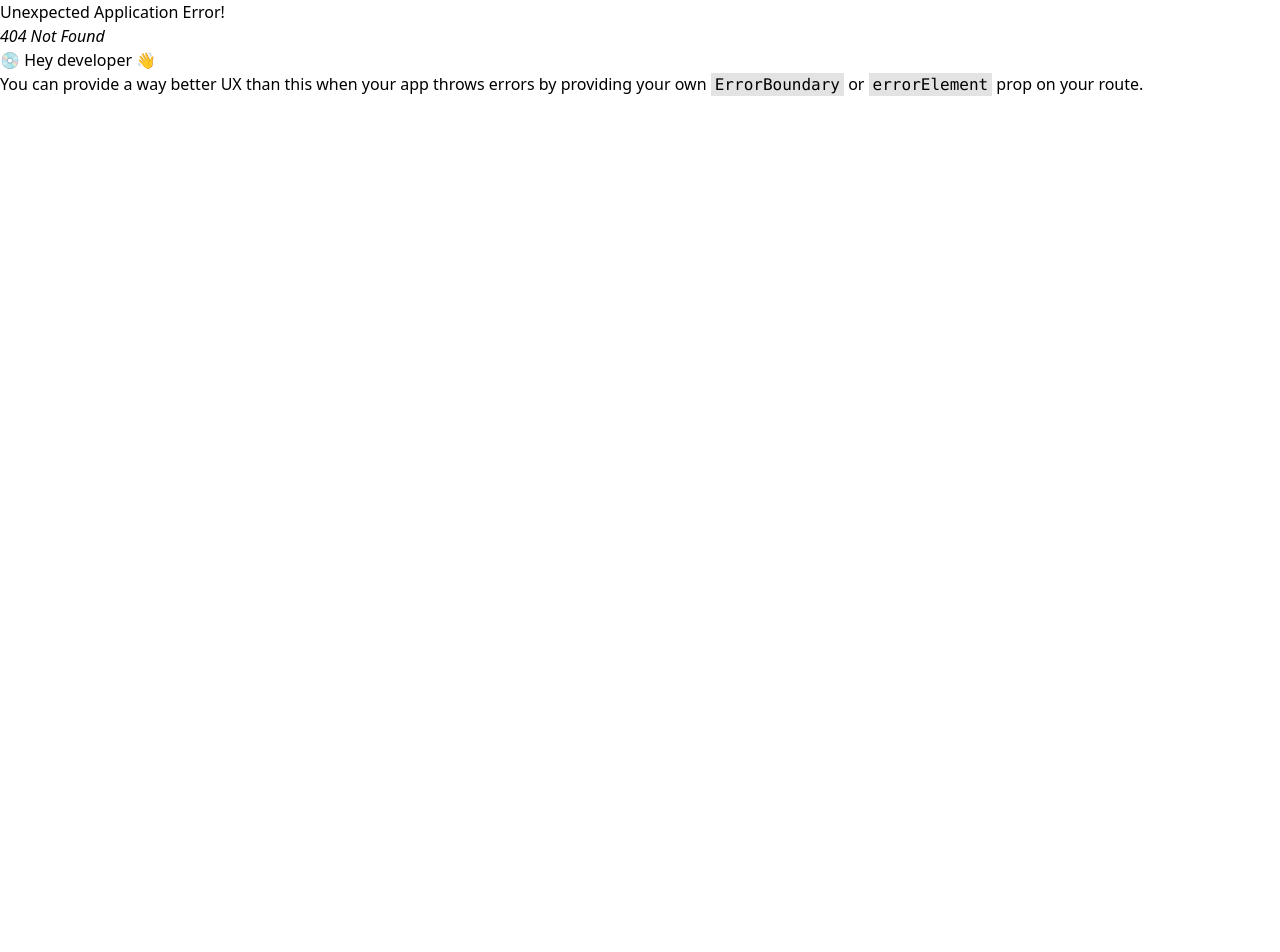
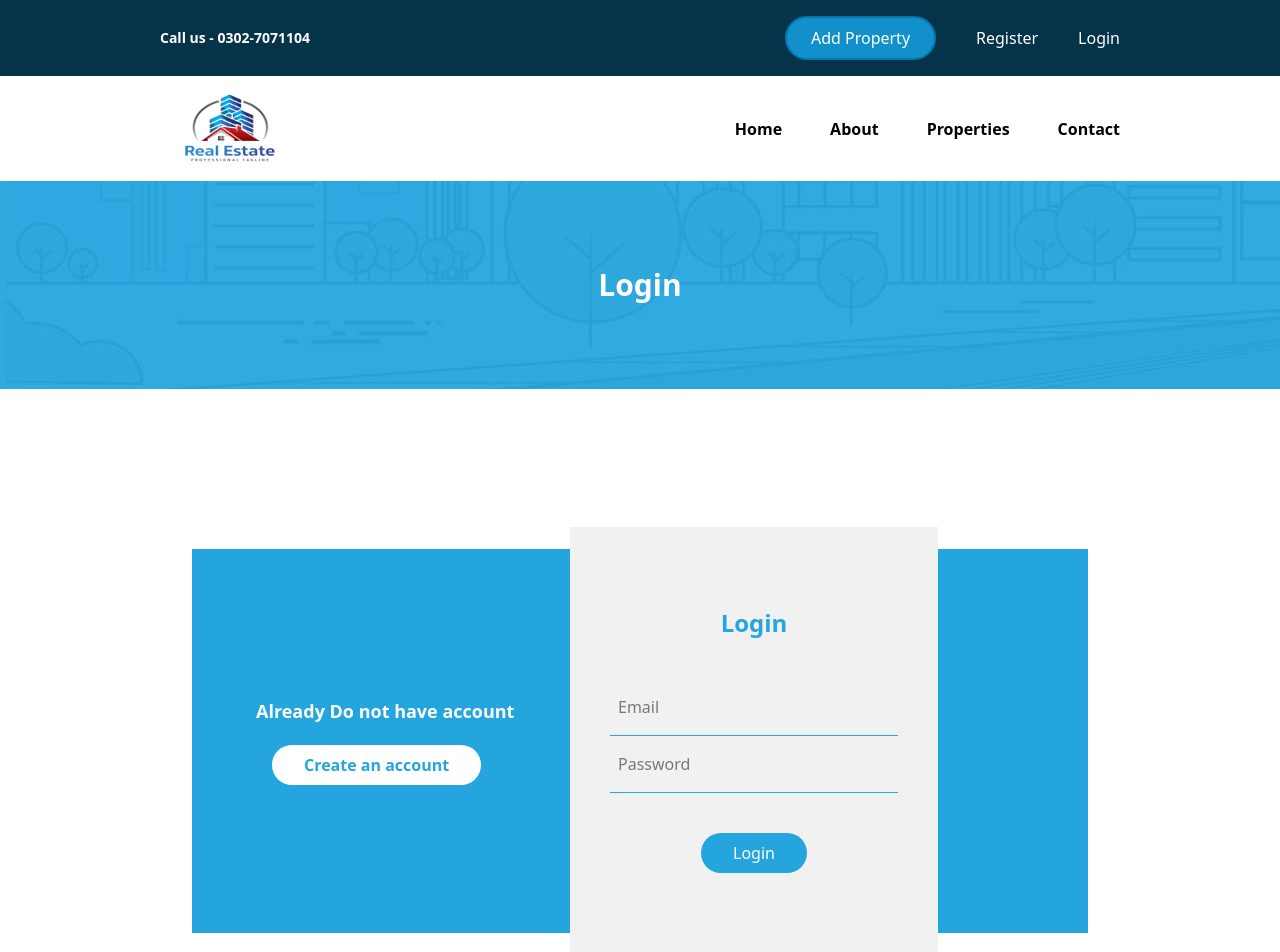
Before and after one commit to MalikAhsan123/real-estate-app, a React (Vite) app in the folder real-estate/: page /login in a window 1280 px wide. Before the commit this address had no page. Shown: the top 952 px of the page. Before the commit the page ends 800 px from the top, so only its background shows below. Built offline with nearby package versions, Linux system fonts and the light colour scheme.

Commit message:
adding login form

```diff
--- /dev/null
+++ b/real-estate/src/components/form/Form.jsx
@@ -0,0 +1,96 @@
+import React from "react";
+import breadCrumb from "./assets/breadcrumb.jpg";
+import { Link } from "react-router-dom";
+const Form = ({ isLogin }) => {
+  return (
+    <>
+      <div className="overflow-x-hidden">
+        <div
+          className="w-screen h-52 flex justify-center items-center"
+          style={{ backgroundImage: `url(${breadCrumb})` }}
+        >
+          <div className="text-white text-3xl font-bold">{isLogin ? "Login" : "Register"}</div>
+        </div>
+        <div className="w-full py-40 flex justify-center items-center relative ">
+          <div className={`absolute  ${isLogin ? "top-[138px]" : "top-[77px]"} left-[570px] bg-[#F1F1F1] px-10 py-20`} >
+            <form
+              action=""
+              className="flex justify-center items-center flex-col"
+            >
+              <div className="text-2xl font-bold text-[#25A5DE] mb-10">
+                {isLogin ? "Login" : "Register"}
+              </div>
+              {!isLogin && (
+                <>
+                  <div>
+                    <input
+                      type="text"
+                      name="name"
+                      placeholder="Name"
+                      required
+                      minLength={3}
+                      className="w-2xs px-2 py-4 outline-0 border-b-[1px] border-b-[#25A5DE]"
+                    />
+                  </div>
+                  <div>
+                    <input
+                      type="text"
+                      name="lastName"
+                      placeholder="Last name"
+                      required
+                      minLength={3}
+                      className="w-2xs px-2 py-4 outline-0 border-b-[1px] border-b-[#25A5DE]"
+                    />
+                  </div>
+                </>
+              )}
+
+              <div>
+                <input
+                  type="email"
+                  name="email"
+                  placeholder="Email"
+                  required
+                  className="w-2xs px-2 py-4 outline-0 border-b-[1px] border-b-[#25A5DE]"
+                />
+              </div>
+              <div>
+                <input
+                  type="text"
+                  name="password"
+                  placeholder="Password"
+                  required
+                  minLength={5}
+                  className="w-2xs px-2 py-4 outline-0 border-b-[1px] border-b-[#25A5DE]"
+                />
+              </div>
+              <button
+                type="submit"
+                className="bg-[#25A5DE] text-white py-2 px-8 rounded-full mt-10 cursor-pointer hover:bg-black"
+              >
+                {isLogin ? "Login" : "Create an account"}
+              </button>
+            </form>
+          </div>
+          <div className="bg-[#25A5DE] w-[70%] h-96 flex justify-center flex-col space-y-5">
+            <div className="text-white text-lg font-bold  pl-16">
+              {isLogin ? "Already Do not have account" : 'Already have an account?'}
+            </div>
+            <div className={`${isLogin ? "pl-20" : 'pl-28'}`}>
+              <Link to={`${isLogin ? "/register" : "/login"}`}>
+                <button
+                  type="submit"
+                  className="bg-white text-[#25A5DE] py-2 px-8 font-bold rounded-full cursor-pointer hover:bg-black hover:text-white"
+                >
+                  {isLogin ? "Create an account" : "Login"}
+                </button>
+              </Link>
+            </div>
+          </div>
+        </div>
+      </div>
+    </>
+  );
+};
+
+export default Form;
--- a/real-estate/src/components/navbar/Navbar.jsx
+++ b/real-estate/src/components/navbar/Navbar.jsx
@@ -10,12 +10,12 @@ const Navbar = () => {
           <button className="bg-[#1290cb] px-6 py-2 rounded-3xl cursor-pointer hover:bg-black border-2 border-[#0776aa]">
             Add Property
           </button>
-          <a to="/Register" className="hover:text-[#0776aa] cursor-pointer ">
+          <Link to="/register" className="hover:text-[#0776aa] cursor-pointer ">
             Register
-          </a>
-          <a to="/login" className="hover:text-[#0776aa] cursor-pointer">
+          </Link>
+          <Link to="/login" className="hover:text-[#0776aa] cursor-pointer">
             Login
-          </a>
+          </Link>
         </div>
       </div>
       <div className="flex justify-between items-center bg-white px-40" >
--- a/real-estate/src/main.jsx
+++ b/real-estate/src/main.jsx
@@ -6,6 +6,7 @@ import Home from './modules/home/Home.jsx';
 import About from './modules/about/About.jsx';
 import Properties from './modules/properties/Properties.jsx';
 import Contact from './modules/conatct/Contact.jsx';
+import Form from './components/form/Form.jsx';
 import { createBrowserRouter, createRoutesFromElements, Route, RouterProvider } from 'react-router-dom'
 
 const router = createBrowserRouter(
@@ -15,6 +16,8 @@ const router = createBrowserRouter(
       <Route path='about' element = {<About />} />
       <Route path='properties' element = {<Properties />} />
       <Route path='contact' element = {<Contact />} />
+      <Route path='register' element = {<Form isLogin = {false} />} />
+      <Route path='login' element = {<Form isLogin = {true} />} />
     </Route>
   )
 )
--- a/real-estate/src/modules/home/Home.jsx
+++ b/real-estate/src/modules/home/Home.jsx
@@ -4,7 +4,6 @@ import HomeBg from "./assetes/homeBg.jpg";
 const Home = () => {
   return (
     <>
-
       <div
         style={{ backgroundImage: `url(${HomeBg})` }}
         className="w-full h-[600px] bg-cover bg-center bg-no-repeat flex items-center"
@@ -14,11 +13,10 @@ const Home = () => {
             <h1 className="text-5xl font-bold">Desvila De Villa</h1>
           </div>
           <div className="text-2xl">24 North Street, California, USA</div>
-          <div >3520 sqrft, 5 Bed, 3 Bath, 2 Brage</div>
+          <div>3520 sqrft, 5 Bed, 3 Bath, 2 Brage</div>
           <div className="text-3xl">For Sale $54,000</div>
         </div>
       </div>
-
     </>
   );
 };
```
Also changed, not shown: real-estate/src/components/form/assets/breadcrumb.jpg (added). Lines whose indentation alone changed are shown as unchanged.
